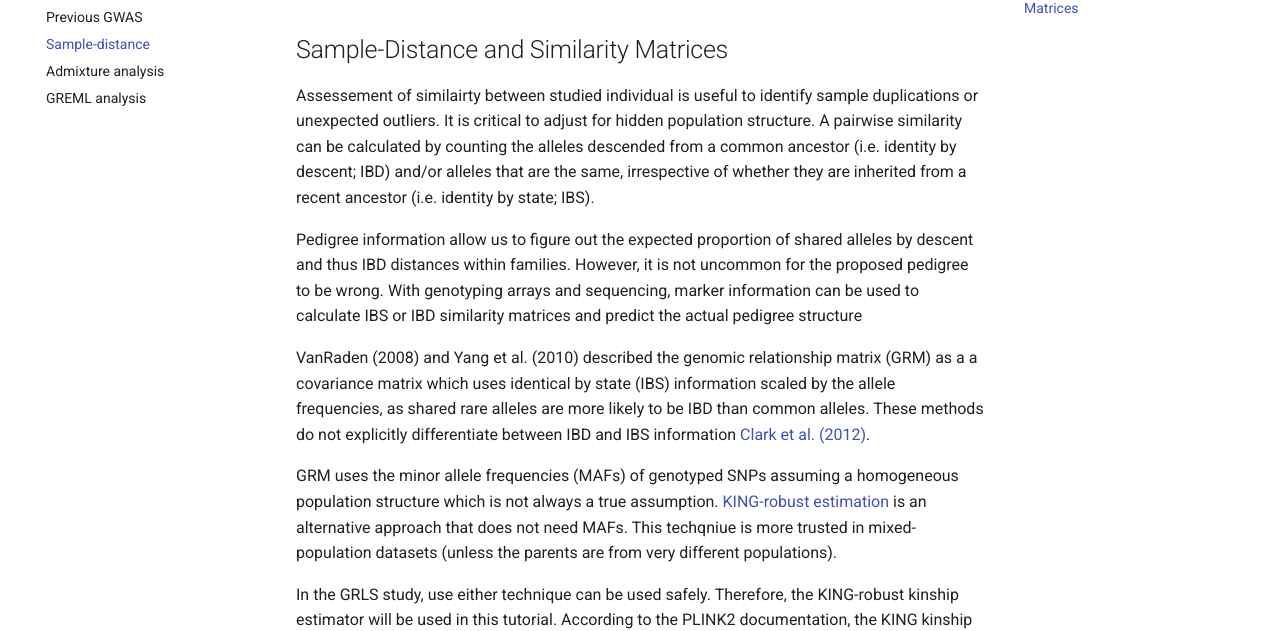
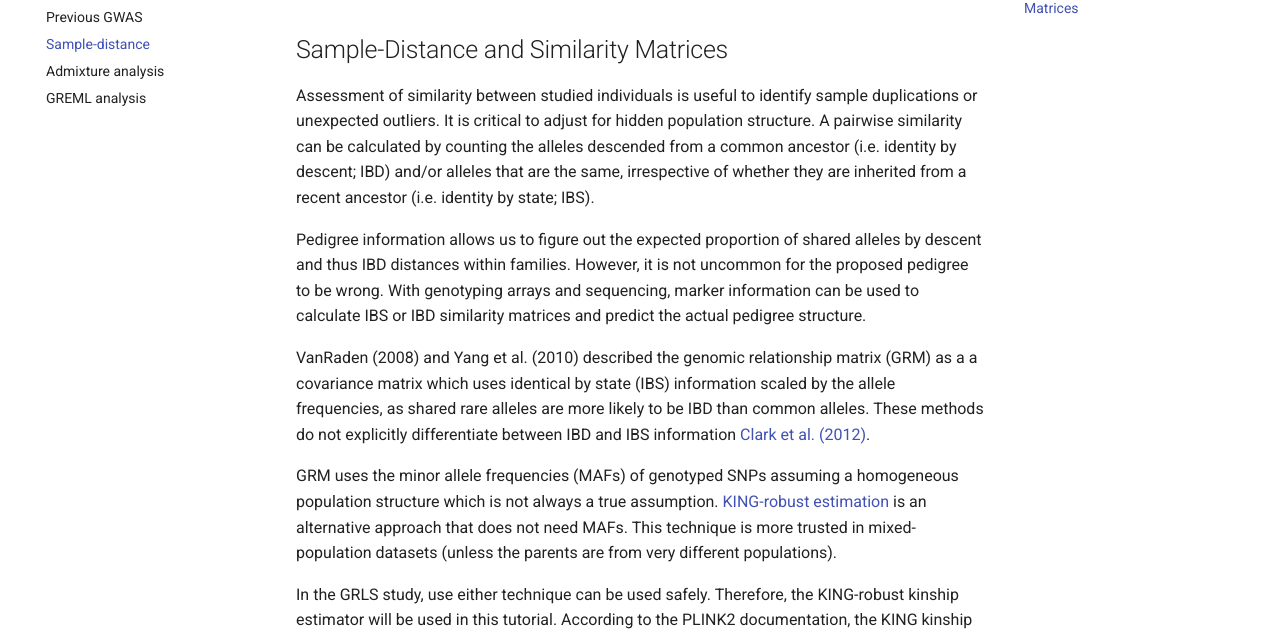
Before and after one commit to morrisanimalfoundation/grGWAS, an MkDocs documentation site: the page built from docs/ext_docs/sample_distance.md, in a window 1280 px wide and 1117 px high. Shown: the part 196-827 px from the top of the window. Built offline with MkDocs 1.6.1 and Material for MkDocs 9.7.7, drawn with Linux system fonts in a browser that asks for light colours; comment, search, counter and statistics services are not loaded.

Commit message:
Update sample_distance.md
Final changes

```diff
--- a/docs/ext_docs/sample_distance.md
+++ b/docs/ext_docs/sample_distance.md
@@ -1,13 +1,13 @@
 ## Sample-Distance and Similarity Matrices
 
-Assessement of similairty between studied individual is useful to identify sample duplications or unexpected outliers. It is critical to adjust for hidden population structure.
+Assessment of similarity between studied individuals is useful to identify sample duplications or unexpected outliers. It is critical to adjust for hidden population structure.
 A pairwise similarity can be calculated by counting the alleles descended from a common ancestor (i.e. identity by descent; IBD) and/or alleles that are the same, irrespective of whether they are inherited from a recent ancestor (i.e. identity by state; IBS).
 
-Pedigree information allow us to figure out the expected proportion of shared alleles by descent and thus IBD distances within families. However, it is not uncommon for the proposed pedigree to be wrong. With genotyping arrays and sequencing, marker information can be used to calculate IBS or IBD similarity matrices and predict the actual pedigree structure
+Pedigree information allows us to figure out the expected proportion of shared alleles by descent and thus IBD distances within families. However, it is not uncommon for the proposed pedigree to be wrong. With genotyping arrays and sequencing, marker information can be used to calculate IBS or IBD similarity matrices and predict the actual pedigree structure.
 
 VanRaden (2008) and Yang et al. (2010) described the genomic relationship matrix (GRM) as a a covariance matrix which uses identical by state (IBS) information scaled by the allele frequencies, as shared rare alleles are more likely to be IBD than common alleles. These methods do not explicitly differentiate between IBD and IBS information [Clark et al. (2012)](https://rune.une.edu.au/web/handle/1959.11/14477).
 
-GRM uses the minor allele frequencies (MAFs) of genotyped SNPs assuming a homogeneous population structure which is not always a true assumption. [KING-robust estimation](https://www.ncbi.nlm.nih.gov/pubmed/20926424) is an alternative approach that does not need MAFs. This techqniue is more trusted in mixed-population datasets (unless the parents are from very different populations).
+GRM uses the minor allele frequencies (MAFs) of genotyped SNPs assuming a homogeneous population structure which is not always a true assumption. [KING-robust estimation](https://www.ncbi.nlm.nih.gov/pubmed/20926424) is an alternative approach that does not need MAFs. This technique is more trusted in mixed-population datasets (unless the parents are from very different populations).
 
 
 In the GRLS study, use either technique can be used safely. Therefore, the KING-robust kinship estimator will be used in this tutorial.
```
